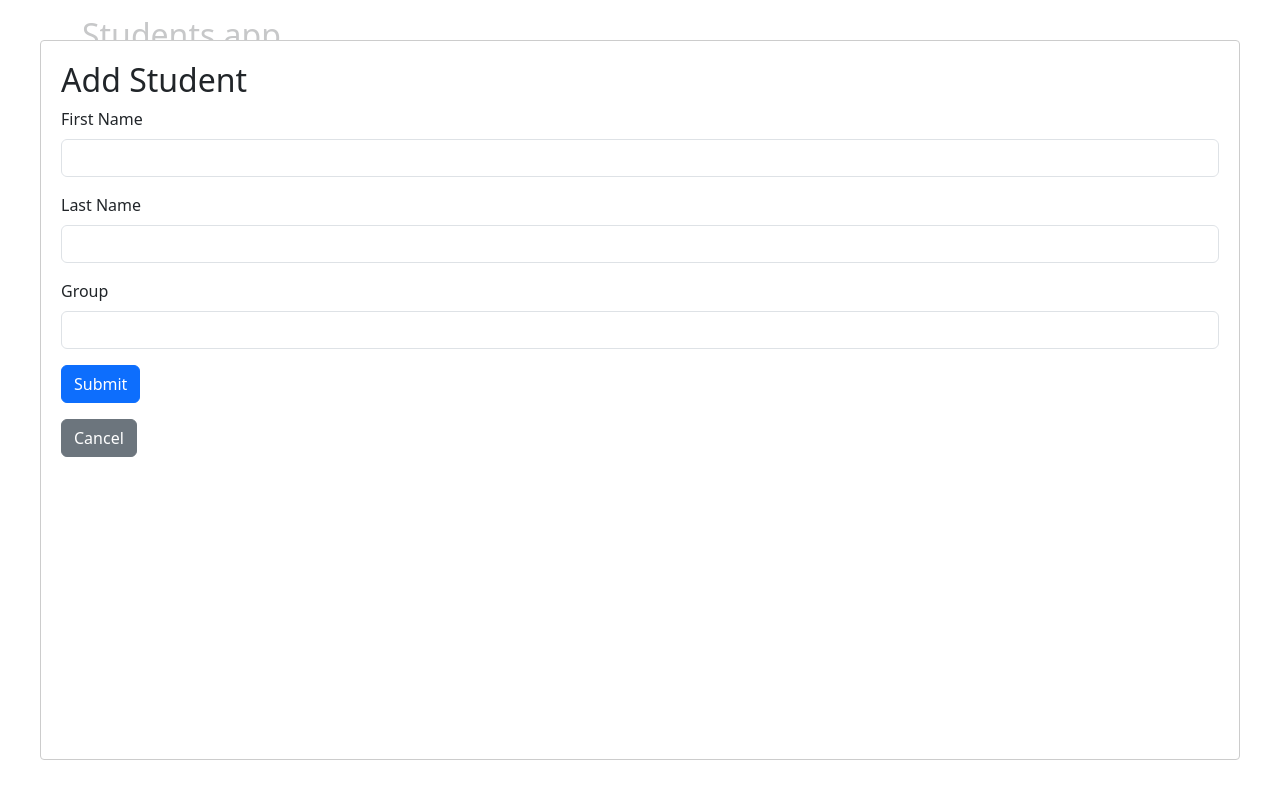
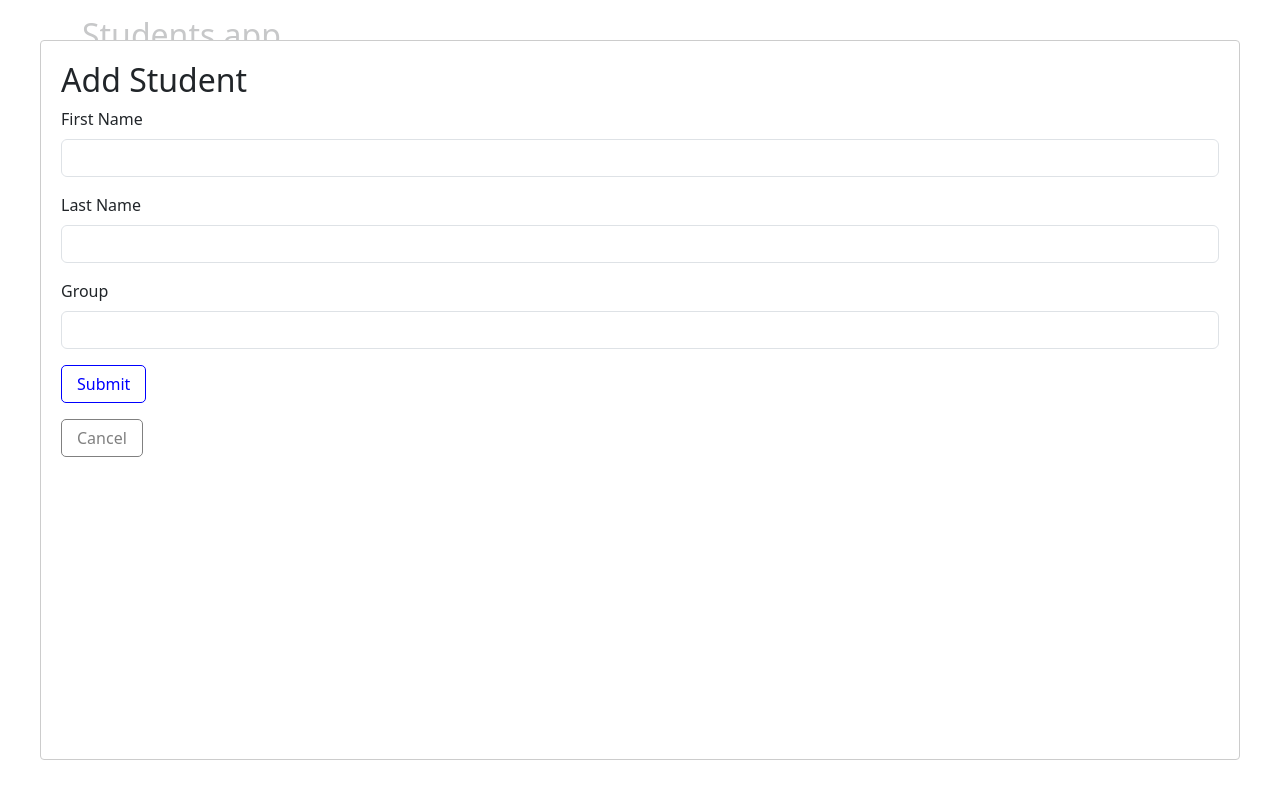
Before and after one commit to Davronn/student-app-react-fc, a React (Vite) app: page / in a window 1280 px wide. Both pictures are taken after typing "Sample" into the empty fields and a click on the button "Add Student". Built offline with nearby package versions, Linux system fonts and the light colour scheme; data requests are answered from the project's data file.

Commit message:
end styled

```diff
--- /dev/null
+++ b/src/components/AddStyled.jsx
@@ -0,0 +1,24 @@
+import styled from "styled-components";
+
+const Add = styled.button`
+  border: ${(prop) =>
+    prop.variant === "cancle" ? "1px solid grey" : "1px solid blue"};
+  border-radius: 5px;
+  color: ${(prop) => (prop.variant === "cancle" ? "grey" : "blue")};
+  font-size: 16px;
+  padding: 6px 15px;
+  background-color: #fff;
+  &:hover {
+    border: ${(prop) =>
+      prop.variant === "cancle" ? "1px solid grey" : "1px solid blue"};
+    border-radius: 5px;
+    color: ${(prop) => (prop.variant === "cancle" ? "white" : "white")};
+    font-size: 16px;
+    padding: 6px 15px;
+    background-color: ${(prop) => (prop.variant === "cancle" ? "grey" : "blue")};
+    transition:linear 0.5s;
+  }
+`;
+
+
+export default Add;
--- /dev/null
+++ b/src/components/EditStyled.jsx
@@ -0,0 +1,16 @@
+import styled from "styled-components";
+
+const Edit = styled.button`
+border: ${(prop) =>
+    prop.variant === "cancle" ? "1px solid grey" : "1px solid blue"};
+  border-radius: 5px;
+  color: ${(prop) => (prop.variant === "cancle" ? "white" : "white")};
+  font-size: 16px;
+  padding: 6px 15px;
+  background-color: ${(prop) => (prop.variant === "cancle" ? "grey" : "blue")};
+  transition:linear 0.5s;
+
+`;
+
+
+export default Edit;
--- a/src/components/StudentList.jsx
+++ b/src/components/StudentList.jsx
@@ -3,7 +3,8 @@ import { StudentContext } from "./UserContext";
 import axios from "axios";
 import "./StudentList.css";
 import ReactPaginate from "react-paginate";
-import UniversalButton from "./UniversalButton";
+import UniversalButton from "./StudentListStyled";
+import Edit from "./EditStyled";
 
 const reducer = (state, action) => {
   switch (action.type) {
@@ -232,21 +233,21 @@ function StudentList() {
               </form>
             </div>
             <div className="modal-footer">
-              <button
+              <Edit
                 type="button"
-                className="btn btn-secondary"
+                variant="cancle"
                 data-dismiss="modal"
+                className="mx-1"
                 onClick={() => close()}
               >
                 Close
-              </button>
-              <button
+              </Edit>
+              <Edit
                 type="button"
-                className="btn btn-primary"
                 onClick={handleEdit}
               >
                 Save changes
-              </button>
+              </Edit>
             </div>
           </div>
         </div>
--- a/src/components/UniversalButton.jsx
+++ b/src/components/StudentListStyled.jsx
@@ -20,4 +20,5 @@ const UniversalButton = styled.button`
   }
 `;
 
+
 export default UniversalButton;
--- a/src/components/Studentadd.jsx
+++ b/src/components/Studentadd.jsx
@@ -1,7 +1,8 @@
 import React, { useState, useEffect } from "react";
 import axios from "axios";
 import Modal from "react-modal";
-import UniversalButton from "./UniversalButton";
+import UniversalButton   from "./StudentListStyled";
+import Add from "./AddStyled";
 
 const initialState = {
   firstName: "",
@@ -30,7 +31,7 @@ import UniversalButton from "./UniversalButton";
       });
       setState({ ...initialState, isDataUpdated: true });
       closeModal();
-        fetchData()
+      fetchData();
     } catch (error) {
       setState({ ...state, error: error.message });
     }
@@ -59,32 +60,71 @@ import UniversalButton from "./UniversalButton";
     }
   };
 
-    function refreshPage(){
+  function refreshPage() {
     window.location.reload();
   }
 
   return (
     <div className="container">
-        <UniversalButton variant="add" onClick={openModal} className=" mb-3">Add Student</UniversalButton>
+      <UniversalButton variant="add" onClick={openModal} className=" mb-3">
+        Add Student
+      </UniversalButton>
       <Modal isOpen={modalIsOpen} onRequestClose={closeModal}>
         <h2>Add Student</h2>
         {state.error && <div>Error: {state.error}</div>}
         <form onSubmit={handleSubmit}>
           <div className="mb-3">
-              <label htmlFor="firstName" className="form-label">First Name</label>
-              <input required type="text" className="form-control" id="firstName" name="firstName" value={state.firstName} onChange={handleChange} />
+            <label htmlFor="firstName" className="form-label">
+              First Name
+            </label>
+            <input
+              required
+              type="text"
+              className="form-control"
+              id="firstName"
+              name="firstName"
+              value={state.firstName}
+              onChange={handleChange}
+            />
           </div>
           <div className="mb-3">
-              <label htmlFor="lastName" className="form-label">Last Name</label>
-              <input required type="text" className="form-control" id="lastName" name="lastName" value={state.lastName} onChange={handleChange} />
+            <label htmlFor="lastName" className="form-label">
+              Last Name
+            </label>
+            <input
+              required
+              type="text"
+              className="form-control"
+              id="lastName"
+              name="lastName"
+              value={state.lastName}
+              onChange={handleChange}
+            />
           </div>
           <div className="mb-3">
-              <label htmlFor="group" className="form-label">Group</label>
-              <input required type="text" className="form-control" id="group" name="group" value={state.group} onChange={handleChange} />
+            <label htmlFor="group" className="form-label">
+              Group
+            </label>
+            <input
+              required
+              type="text"
+              className="form-control"
+              id="group"
+              name="group"
+              value={state.group}
+              onChange={handleChange}
+            />
           </div>
-            <button type="submit" className="btn btn-primary" onClick={() => refreshPage()}>Submit</button>
+          <Add
+            type="submit"
+            onClick={() => refreshPage()}
+          >
+            Submit
+          </Add>
         </form>
-          <button onClick={closeModal} className="btn btn-secondary mt-3">Cancel</button>
+        <Add onClick={closeModal} variant="cancle" className="mt-3">
+          Cancel
+        </Add>
       </Modal>
     </div>
   );
```
Lines whose indentation alone changed are shown as unchanged.
